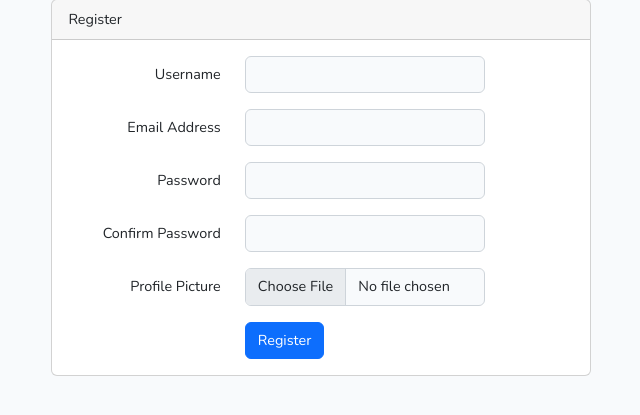
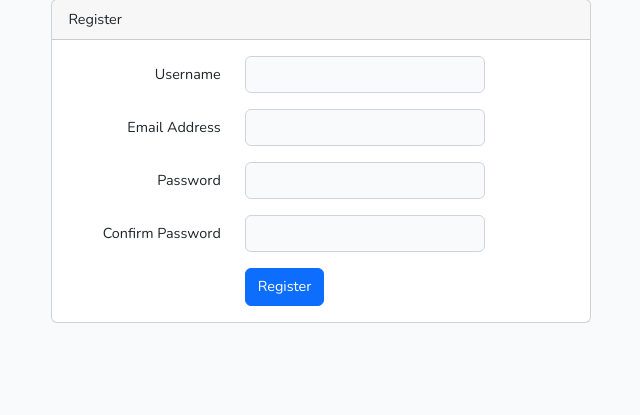
Before and after one commit to Ganta-KH/social, a Laravel app: page /register in a window 1280 px wide. Shown: the part 83-498 px from the top of the page, without its empty margins (319-959 px from the left). Run offline with Laravel 10, Linux system fonts and the light colour scheme; style sheets or scripts are compiled from the project's sources.

Commit message:
remove add profile pic from registration

```diff
--- a/app/Http/Controllers/Auth/RegisterController.php
+++ b/app/Http/Controllers/Auth/RegisterController.php
@@ -54,7 +54,7 @@ class RegisterController extends Controller
             'username' => ['required', 'string', 'max:255', 'unique:users'],
             'email' => ['required', 'string', 'email', 'max:255', 'unique:users'],
             'password' => ['required', 'string', 'min:8', 'confirmed'],
-            'avatar' => ['nullable', 'mimes:jpg,png,gif,jpeg']
+            'avatar' => ['nullable', 'mimes:jpg,png,gif,jpeg,svg']
         ]);
     }
 
@@ -69,7 +69,8 @@ class RegisterController extends Controller
         return User::create([
             'username' => $data['username'],
             'email' => $data['email'],
-            'password' => Hash::make($data['password'])
+            'password' => Hash::make($data['password']),
+            'picture' => 'images/icons.profile.svg'
         ]);
     }
 }
--- a/resources/views/auth/register.blade.php
+++ b/resources/views/auth/register.blade.php
@@ -61,20 +61,6 @@
                             </div>
                         </div>
 
-                        <div class="row mb-3">
-                            <label for="avatar" class="col-md-4 col-form-label text-md-end">{{ __('Profile Picture') }}</label>
-
-                            <div class="col-md-6">
-                                <input id="avatar" type="file" class="form-control @error('avatar') is-invalid @enderror" name="avatar" value="{{ old('avatar') }}">
-
-                                @error('avatar')
-                                    <span class="invalid-feedback" role="alert">
-                                        <strong>{{ $message }}</strong>
-                                    </span>
-                                @enderror
-                            </div>
-                        </div>
-
                         <div class="row mb-0">
                             <div class="col-md-6 offset-md-4">
                                 <button type="submit" class="btn btn-primary">
```
